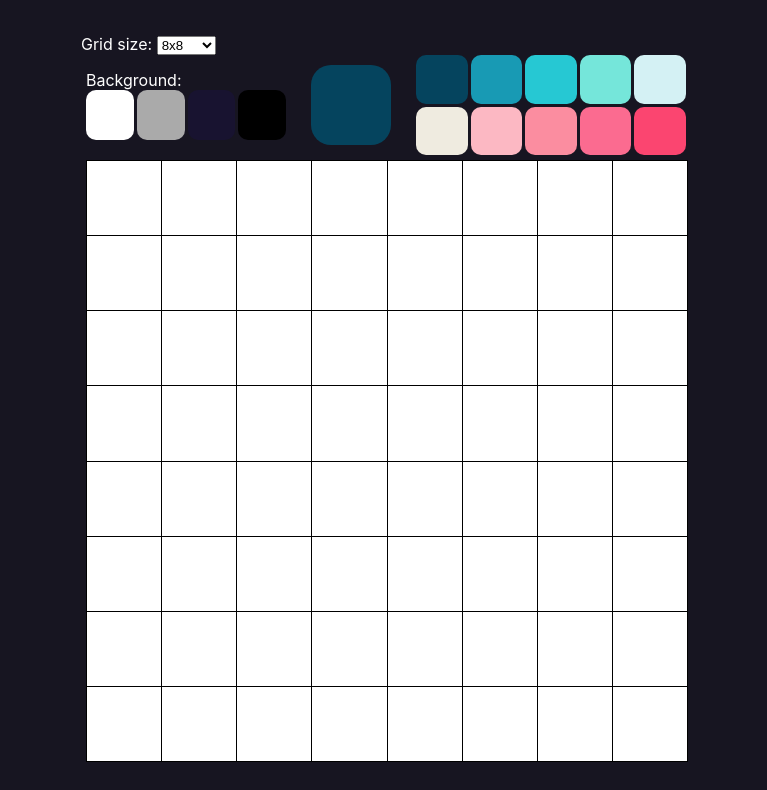
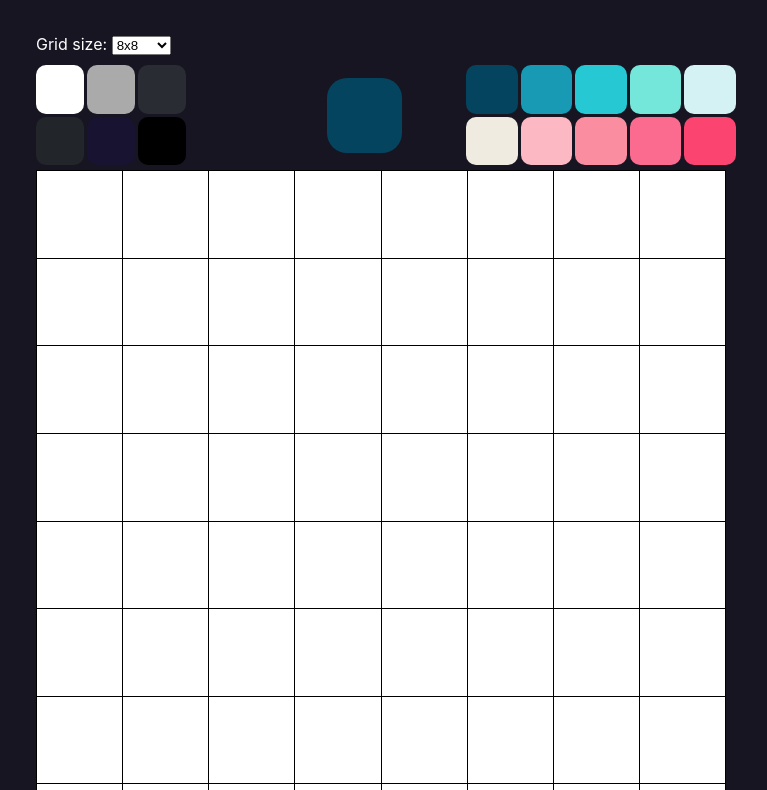
Before and after one commit to MJNBartlett/Pixel-Art-Web-App, a plain HTML site: page index.html in a window 1280 px wide. Shown: the part 161-951 px from the top of the page, without its empty margins (259-1026 px from the left). Drawn offline with Linux system fonts and the light colour scheme.

Commit message:
Minor UI update

```diff
--- a/index.html
+++ b/index.html
@@ -23,7 +23,7 @@
           </select>
         </div>
         <div id="pixel__palette-container" class="">
-          <div id="pixel__palette-bg-color" class=""><p class="pixel__palette-bg-text" style="">Background:</p></div>
+          <div id="pixel__palette-bg-color" class=""><!--<p class="pixel__palette-bg-text" style="">Background:</p>--></div>
           <div id="pixel__palette-selected" class=""></div>
           <div id="pixel__palette" class=""></div>
         </div>
--- a/javascript/app.js
+++ b/javascript/app.js
@@ -67,7 +67,7 @@ function paletteBuilder(){
 // Main function for changing grid background colour
 // Changes colour of all tiles with the gridBackgroundColour class only.
 function backgroundColourBuilder(){
-  for (let i = 1; i <=4; i++){
+  for (let i = 1; i <=6; i++){
     let backgroundTileDiv = document.createElement('div');
 
     backgroundTileDiv.classList.add("bg-colour-tile", `bg-colour-${i}`);
--- a/stylesheets/main.css
+++ b/stylesheets/main.css
@@ -13,8 +13,10 @@
   /* Background Palette Colours */
   --bg-col-1: #ffffff;
   --bg-col-2: #aaaaaa;
-  --bg-col-3: #181330;
-  --bg-col-4: #000000;
+  --bg-col-3: #292C33;
+  --bg-col-4: #22252A;
+  --bg-col-5: #181330;
+  --bg-col-6: #000000;
   /* Main Body Variables */
   --bg-main-col: #171521;
   --text-main-col: #ffffff;
@@ -28,7 +30,7 @@ body{
   background: var(--bg-main-col);
   font-family: -apple-system, BlinkMacSystemFont, sans-serif;
   margin: auto;
-  max-width: 600px;
+  max-width: 700px;
   color: var(--text-main-col);
 }
 header{
@@ -59,8 +61,11 @@ h2{
   margin: 5px;
 }
 #pixel__grid{
-  width: 600px;
-  height: 600px;
+  min-width: 500px;
+  max-width: 700px;
+  height: 100vw;
+  max-height: 700px;
+  min-height: 500px;
   display: grid;
   grid-gap: 1px;
   background: black;
@@ -82,23 +87,31 @@ h2{
 .grid-size--32x32{
   grid-template: auto / repeat(32, 1fr);
 }
+/* Pixel Menu Elements */
+#pixel__menu{
+
+}
+#pixel__grid--size-selector{
+margin-left: 5px;
+margin-bottom: 10px;
+}
 
 /* Grid with palettes */
 #pixel__palette-container{
   margin-left: 5px;
   display: grid;
   grid-template-columns: 1.5fr 0.7fr 1fr;
-  grid-gap: ;
+  grid-gap: 5px;
   align-items: center;
   width: 100%;
 }
 #pixel__palette-bg-color{
-  width: 200px;
-  height: 50px;
+  width: 150px;
+  height: 100px;
   display: grid;
-  grid-template-columns: 1fr 1fr 1fr 1fr;
+  grid-template-columns: 1fr 1fr 1fr;
   grid-gap: 3px;
-  margin-top: 20px;
+  /* margin-top: 20px; */
 }
 .bg-colour-tile{
   border-radius: 10px;
@@ -109,8 +122,8 @@ h2{
   text-align: center;
 }
 #pixel__palette-selected{
-  width: 80px;
-  height: 80px;
+  width: 75px;
+  height: 75px;
   border-radius: 20px;
 }
 #pixel__palette{
@@ -170,3 +183,9 @@ h2{
 .bg-colour-4{
   background: var(--bg-col-4);
 }
+.bg-colour-5{
+  background: var(--bg-col-5);
+}
+.bg-colour-6{
+  background: var(--bg-col-6);
+}
```
